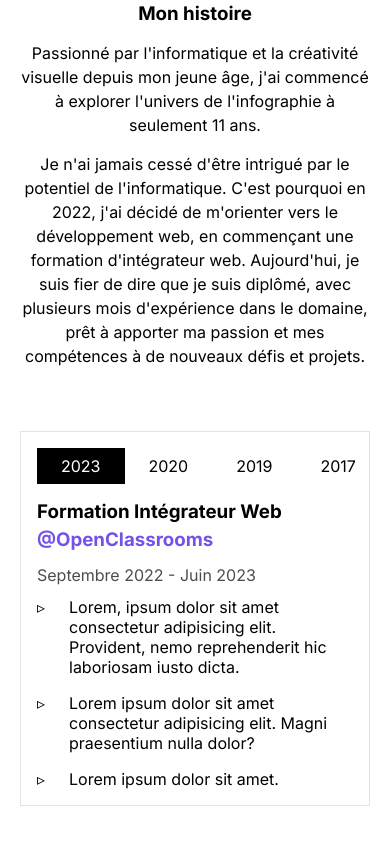
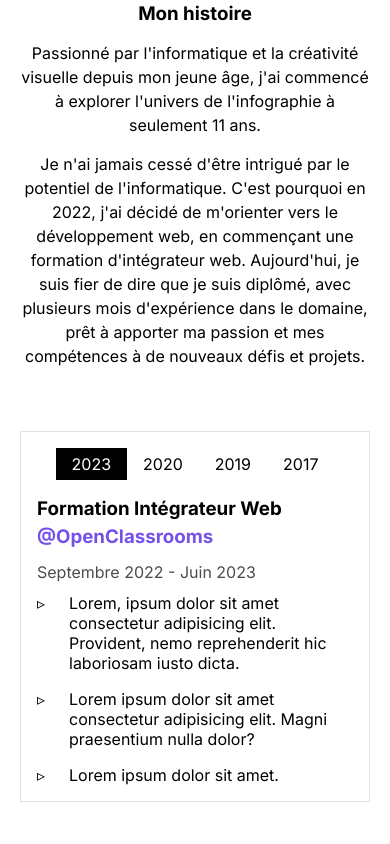
Before and after one commit to WillFDA/williamdeazevedo2023, a Next.js app: page / in a window 390 px wide. Shown: the part 3281-4125 px from the top of the page. Built offline with nearby package versions, Linux system fonts and the light colour scheme.

Commit message:
Update _sectionAPropos.scss
bouton trop gros en mobile

```diff
--- a/src/scss/sections/_sectionAPropos.scss
+++ b/src/scss/sections/_sectionAPropos.scss
@@ -96,6 +96,9 @@
         padding: 0.5rem 1.5rem;
         outline: none;
         transition: 0.2s ease-in-out;
+        @include media('small') {
+            padding: 0.4rem 1rem;
+        }
         &-active {
             border-left: 2px solid red;
         }
```
